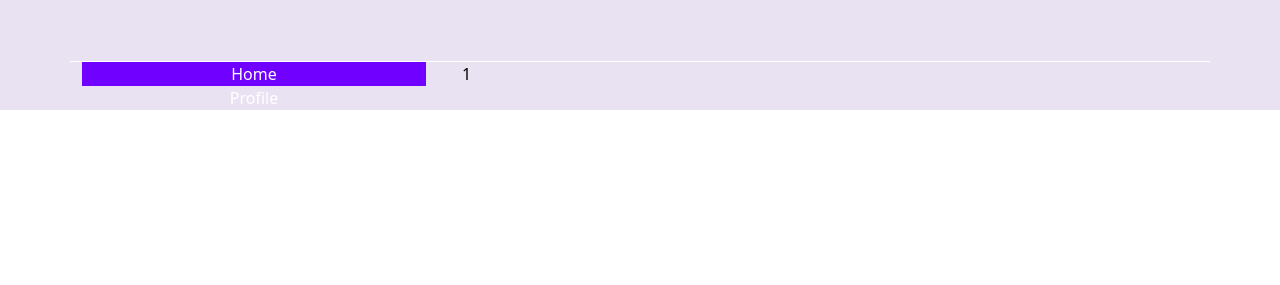
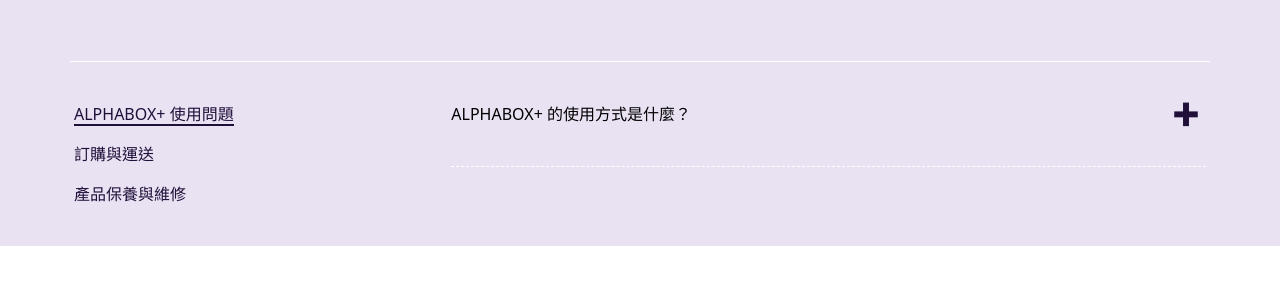
Before and after one commit to lhy131120/alphabox-plus, a website built with Vite: page pages/faq.html in a window 1280 px wide. Shown: the part 139-424 px from the top of the page. Built offline with nearby package versions, Linux system fonts and the light colour scheme; a web font is replaced by a local one.

Commit message:
update details style

```diff
--- a/assets/scss/utils/_base.scss
+++ b/assets/scss/utils/_base.scss
@@ -477,3 +477,101 @@
     width: 95%;
   }
 }
+
+// Tabs
+.nav-pills {
+  .nav-link {
+    display: inline-block;
+    text-align: left;
+    position: relative;
+    color: $primary-400;
+    font-weight: 500;
+    width: fit-content;
+    &:before {
+      position: absolute;
+      content: "";
+      display: block;
+      width: 0;
+      height: 2px;
+      background-color: $primary-400;
+      left: 0;
+      bottom: 0;
+      transition: all 0.3s ease;
+    }
+    &.active,&:hover {
+      color: $primary-400;
+      background-color: transparent;
+      &:before {
+        width: 100%;
+      }
+    }
+  }
+}
+
+// details & summary
+details {
+  padding: 32px 0;
+  margin-bottom: 16px;
+  border-bottom: 1px dashed #ffffff;
+
+  summary {
+    display: flex;
+    align-items: center;
+    justify-content: space-between;
+    cursor: pointer;
+    font-weight: 500;
+    transition: color .3s ease;
+    .summary-icon {
+      position: relative;
+      width: 40px;
+      height: 40px;
+      display: flex;
+      align-items: center;
+      justify-content: center;
+
+      &:before {
+        content: "\0271A";
+        display: block;
+        line-height: 1;
+        font-size: 28px;
+        color: $primary-400;
+        transition: all 0.3s ease;
+      }
+    }
+  }
+
+  .details-content {
+    height: 0;
+    overflow: hidden;
+    will-change: height, opacity;
+    transition: height 0.4s cubic-bezier(0.4, 0, 0.2, 1), transform 0.3s ease 0.3s;
+    p {
+      font-weight: 500;
+      opacity: 0;
+      color: $primary-400;
+      margin-bottom: 8px;
+      transform: translateY(10px);
+      transition: all .5s ease;
+    }
+  }
+}
+
+details[open] {
+  summary {
+    color: $primary-100;
+  }
+  .summary-icon {
+    &:before {
+      content: "\0268A";
+      color: $primary-100;
+    }
+  }
+
+  .details-content {
+    height: auto;
+    p {
+      opacity: 1;
+      transform: translateY(0);
+    }
+  }
+}
--- a/assets/scss/utils/_utilities.scss
+++ b/assets/scss/utils/_utilities.scss
@@ -212,6 +212,7 @@
         50: 50%,
         75: 75%,
         100: 100%,
+        40:40px,
         109: 109px,
         155: 155px,
         196: 196px,
@@ -265,6 +266,7 @@
         100: 100%,
         auto: auto,
         12: 12px,
+        40:40px,
         109: 109px,
         196: 196px,
         280: 280px,
--- a/pages/faq.html
+++ b/pages/faq.html
@@ -11,20 +11,62 @@
 		<main>
 			<section class="bg-primary-500">
 				<div class="container">
-          <div class="row py-lg-14 border-light border-bottom">
+          <div class="row pt-13 pb-10 py-lg-14 border-light border-bottom">
             <h2 class="fs-40 fs-lg-48 mb-0 lh-base ls-100 text-bold text-primary-400 d-inline-block fw-bolder">FAQ</h2>
           </div>
-					<div class="row">
-						<div class="col-lg-4">
-              <div class="nav flex-column nav-pills me-3" id="v-pills-tab" role="tablist" aria-orientation="vertical">
-                <button class="nav-link active" id="v-pills-home-tab" data-bs-toggle="pill" data-bs-target="#v-pills-home" type="button" role="tab" aria-controls="v-pills-home" aria-selected="true">Home</button>
-                <button class="nav-link" id="v-pills-profile-tab" data-bs-toggle="pill" data-bs-target="#v-pills-profile" type="button" role="tab" aria-controls="v-pills-profile" aria-selected="false">Profile</button>
+					<div class="row gx-5">
+						<div class="col-lg-4 py-8 py-lg-10 px-0">
+              <div class="nav flex-column nav-pills gap-5" id="v-pills-tab" role="tablist">
+                <button class="nav-link active" id="v-pills-home-tab" data-bs-toggle="pill" data-bs-target="#tab-content-1" type="button" role="tab" aria-controls="tab-content-1" aria-selected="true">ALPHABOX+ 使用問題</button>
+                <button class="nav-link" id="v-pills-profile-tab" data-bs-toggle="pill" data-bs-target="#tab-content-2" type="button" role="tab" aria-controls="tab-content-2" aria-selected="false">訂購與運送</button>
+                <button class="nav-link" id="v-pills-profile-tab" data-bs-toggle="pill" data-bs-target="#tab-content-3" type="button" role="tab" aria-controls="tab-content-3" aria-selected="false">產品保養與維修</button>
               </div>
             </div>
-            <div class="col-lg-8">
-              <div class="tab-content" id="v-pills-tabContent">
-                <div class="tab-pane fade show active" id="v-pills-home" role="tabpanel" aria-labelledby="v-pills-home-tab" tabindex="0">1</div>
-                <div class="tab-pane fade" id="v-pills-profile" role="tabpanel" aria-labelledby="v-pills-profile-tab" tabindex="0">2</div>
+            <div class="col-lg-8 px-0">
+              <div class="tab-content">
+                <div class="tab-pane fade show active" id="tab-content-1" role="tabpanel" aria-labelledby="tab-content-1" tabindex="0">
+                  <details>
+                    <summary>
+                      <span class="summary-title">ALPHABOX+ 的使用方式是什麼？</span><span class="summary-icon"></span>
+                    </summary>
+                    <div class="details-content">
+                      <p>首先請確保機器人已安裝並連接至Wi-Fi，然後使用專屬的應用程式進行設定。隨後即可透過語音指令或應用程式與機器人進行互動。</p>
+                      <p>Lorem ipsum dolor sit amet consectetur adipisicing elit. Iure maiores ad omnis harum laudantium laborum iste hic fugiat consequatur reprehenderit obcaecati, totam illum sed, deserunt odit nobis quidem quisquam molestiae.</p>
+                    </div>
+                  </details>
+                  <!-- <details class="details-summary">
+                    <summary>ALPHABOX+ 需要什麼樣的環境來使用？</summary>
+                    <div class="details-content">
+                      首先請確保機器人已安裝並連接至Wi-Fi，然後使用專屬的應用程式進行設定。隨後即可透過語音指令或應用程式與機器人進行互動。
+                    </div>
+                  </details>
+                  <details class="details-summary">
+                    <summary>ALPHABOX+ 支援哪些語言？</summary>
+                    <div class="details-content">
+                      首先請確保機器人已安裝並連接至Wi-Fi，然後使用專屬的應用程式進行設定。隨後即可透過語音指令或應用程式與機器人進行互動。
+                    </div>
+                  </details>
+                  <details class="details-summary">
+                    <summary>ALPHABOX+ 的軟體更新方式為何？</summary>
+                    <div class="details-content">
+                      首先請確保機器人已安裝並連接至Wi-Fi，然後使用專屬的應用程式進行設定。隨後即可透過語音指令或應用程式與機器人進行互動。
+                    </div>
+                  </details>
+                  <details class="details-summary">
+                    <summary>購買 ALPHABOX+ 後的售後服務如何？</summary>
+                    <div class="details-content">
+                      首先請確保機器人已安裝並連接至Wi-Fi，然後使用專屬的應用程式進行設定。隨後即可透過語音指令或應用程式與機器人進行互動。
+                    </div>
+                  </details>
+                  <details class="details-summary">
+                    <summary>ALPHABOX+ 與其他智能家居設備的相容性如何？</summary>
+                    <div class="details-content">
+                      首先請確保機器人已安裝並連接至Wi-Fi，然後使用專屬的應用程式進行設定。隨後即可透過語音指令或應用程式與機器人進行互動。
+                    </div>
+                  </details> -->
+                </div>
+                <div class="tab-pane fade" id="tab-content-2" role="tabpanel" aria-labelledby="tab-content-2" tabindex="0">2</div>
+                <div class="tab-pane fade" id="tab-content-3" role="tabpanel" aria-labelledby="tab-content-3" tabindex="0">3</div>
               </div>
             </div>
 					</div>
```
